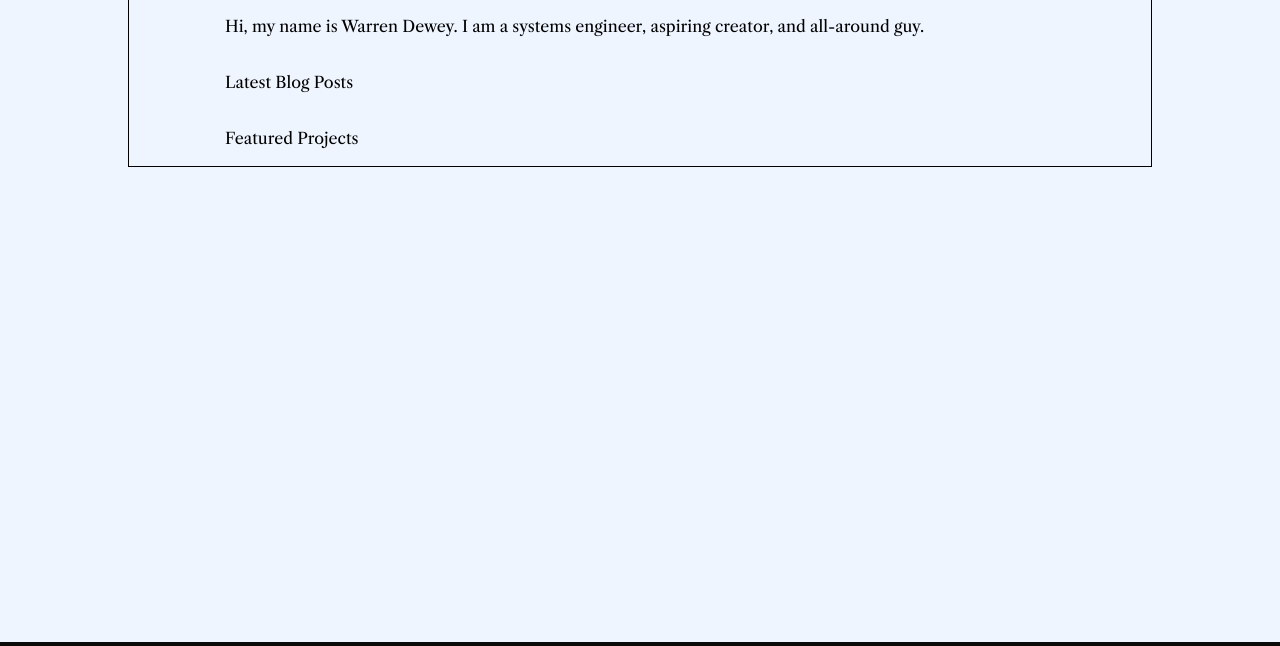
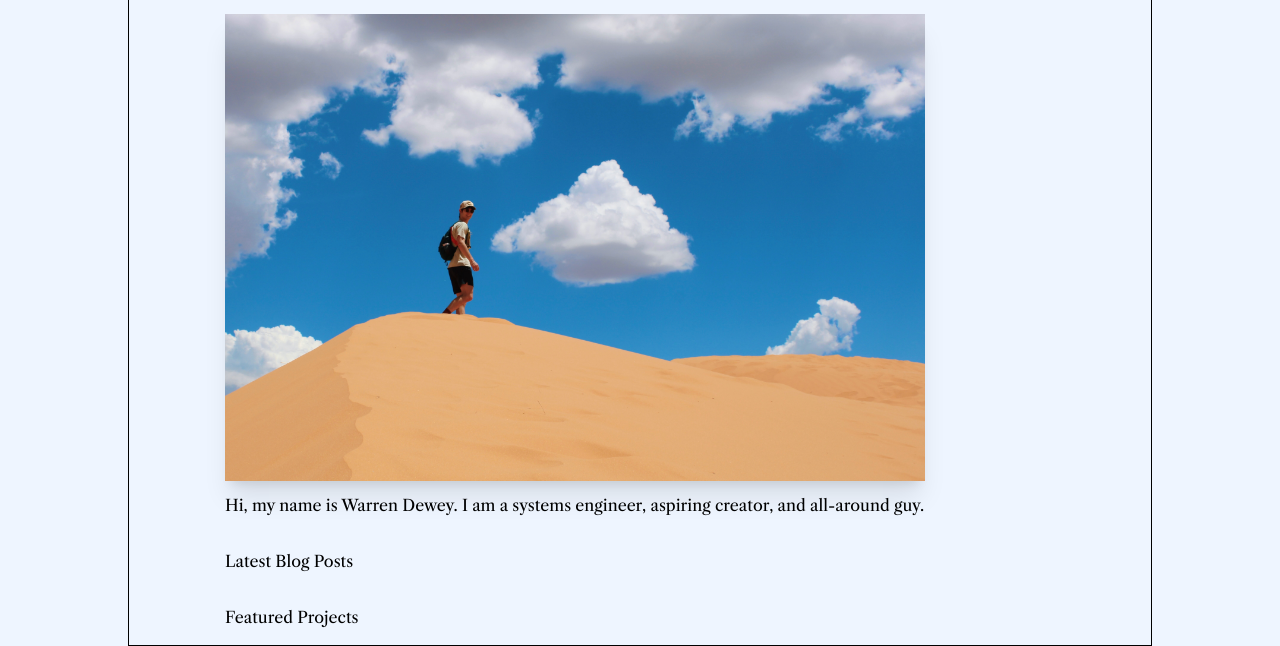
Before and after one commit to warrendewey/astro-ultra, an Astro site: page / in a window 1280 px wide. Shown: the part 158-804 px from the top of the page. Built offline with nearby package versions, Linux system fonts and the light colour scheme; Astro itself is replaced by a stand-in of ours.

Commit message:
New home page picture

```diff
--- a/src/pages/index.astro
+++ b/src/pages/index.astro
@@ -5,6 +5,13 @@ import H1 from "../components/H1.astro";
 
 <Layout title="Home | Warren Dewey">
   <H1 text="Welcome to my personal website" />
+  <img
+    src="desert.jpeg"
+    width={700}
+    height={200}
+    alt="Me in the desert 2024"
+    class="shadow-xl mb-3 aspect-auto object-cover"
+  />
   <p>
     Hi, my name is Warren Dewey. I am a systems engineer, aspiring creator, and
     all-around guy.
```
Also changed, not shown: public/desert.jpeg (added).
